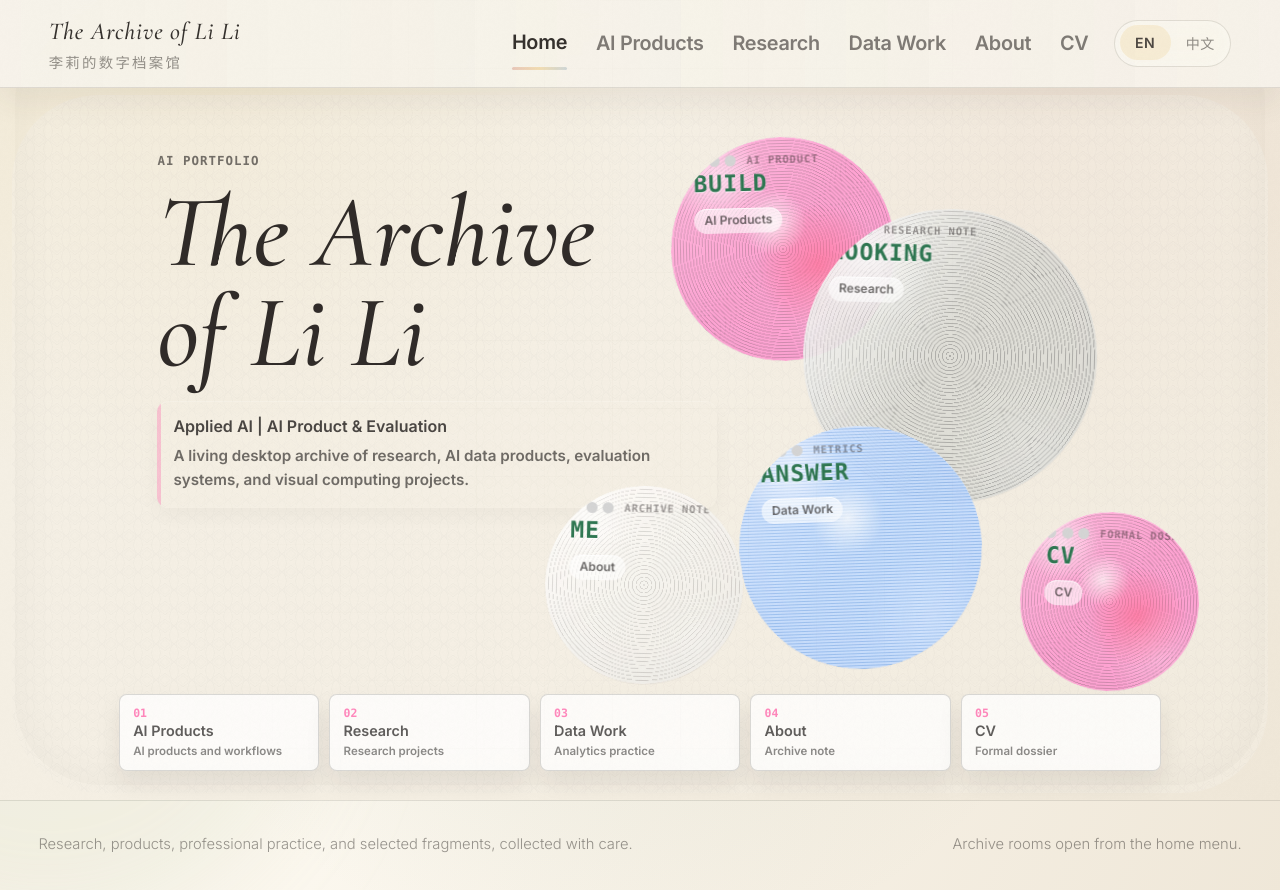
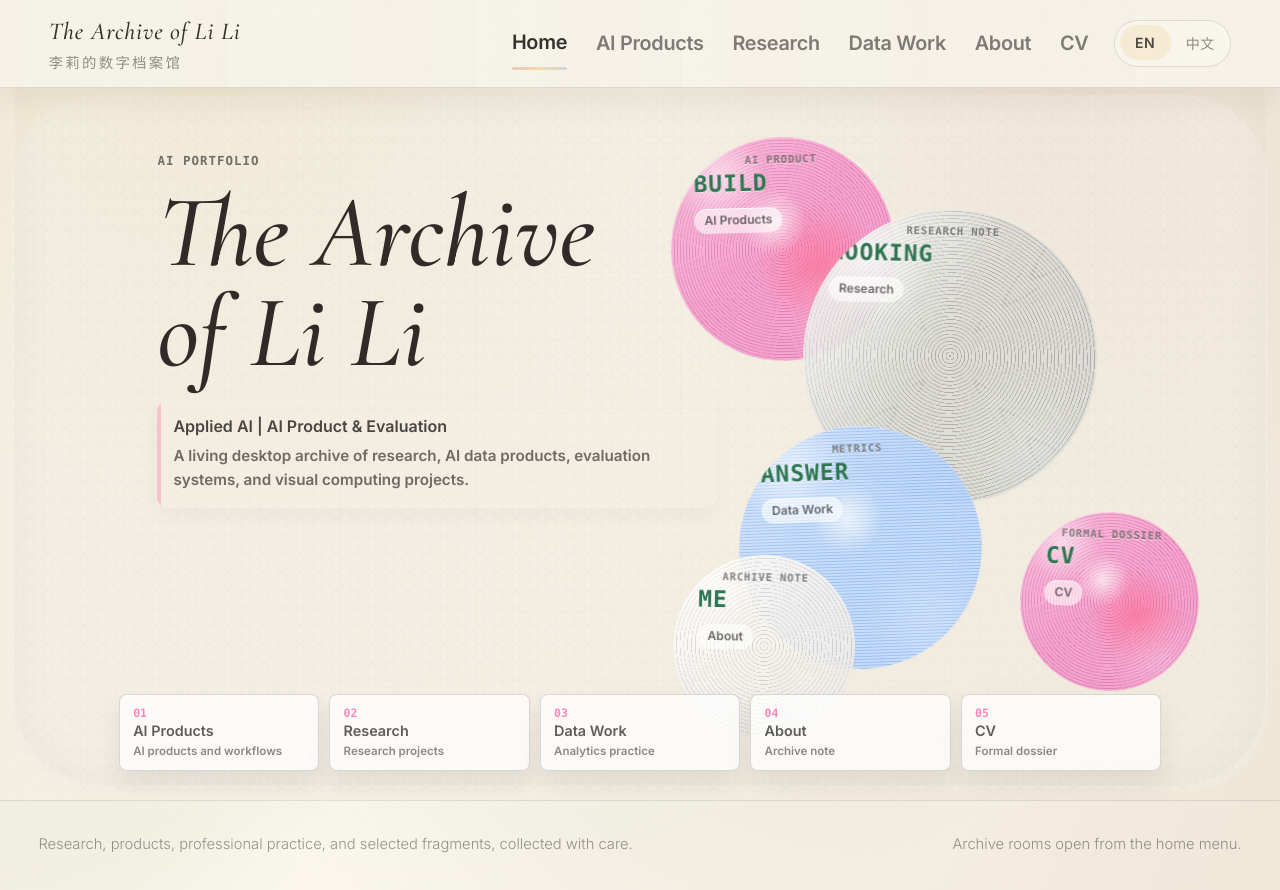
Before and after one commit to Leeli911/archive-of-li-li, a React (Vite) app: page / in a window 1280 px wide. Shown: the top 890 px of the page. Built offline with nearby package versions, Linux system fonts and the light colour scheme.

Commit message:
fix: declutter bubble module labels

```diff
--- a/src/components/DesktopWindow.jsx
+++ b/src/components/DesktopWindow.jsx
@@ -29,9 +29,6 @@ function DesktopWindow({
       onClick={handleOpen}
     >
       <span className="desktop-window__chrome" aria-hidden="true">
-        <span className="desktop-window__dot" />
-        <span className="desktop-window__dot" />
-        <span className="desktop-window__dot" />
         <span className="desktop-window__title">{windowConfig.chromeTitle}</span>
       </span>
       <span className="desktop-window__surface" aria-hidden="true">
--- a/src/index.css
+++ b/src/index.css
@@ -603,32 +603,24 @@ button {
   z-index: 2;
   display: flex;
   align-items: center;
-  gap: 0.36rem;
+  justify-content: center;
   min-width: 0;
   padding: clamp(0.92rem, 1.35vw, 1.25rem) clamp(1.15rem, 1.8vw, 1.72rem) 0;
   border-bottom: 0;
   background: transparent;
 }
 
-.desktop-window__dot {
-  flex: 0 0 auto;
-  width: 0.68rem;
-  height: 0.68rem;
-  border-radius: 999px;
-  background: #d4d4d4;
-}
-
 .desktop-window__title {
   min-width: 0;
-  margin-left: 0.3rem;
-  overflow: hidden;
-  color: rgba(35, 32, 30, 0.42);
+  width: 100%;
+  color: rgba(35, 32, 30, 0.56);
   font-family: "SFMono-Regular", Menlo, Consolas, monospace;
-  font-size: 0.66rem;
-  font-weight: 800;
+  font-size: clamp(0.66rem, 0.72vw, 0.78rem);
+  font-weight: 900;
   letter-spacing: 0.08em;
-  line-height: 1;
-  text-overflow: ellipsis;
+  line-height: 1.08;
+  text-align: center;
+  text-shadow: 0 1px 0 rgba(255, 255, 255, 0.58);
   text-transform: uppercase;
   white-space: nowrap;
 }
@@ -765,10 +757,10 @@ button {
   --reveal-delay: 560ms;
   --drift-delay: -2.1s;
   --drift-duration: 12.5s;
-  left: clamp(33rem, 36vw, 45rem);
-  bottom: clamp(6.3rem, 13vh, 9.2rem);
-  width: clamp(12rem, 15.5vw, 16rem);
-  height: clamp(12rem, 15.5vw, 16rem);
+  left: clamp(41rem, 44vw, 53rem);
+  bottom: clamp(3.2rem, 6vh, 5.2rem);
+  width: clamp(11.4rem, 13.8vw, 14.5rem);
+  height: clamp(11.4rem, 13.8vw, 14.5rem);
 }
 
 .desktop-window--cv {
```
Also changed, not shown: 1 other file (tests, documents, lock files or other folders).
